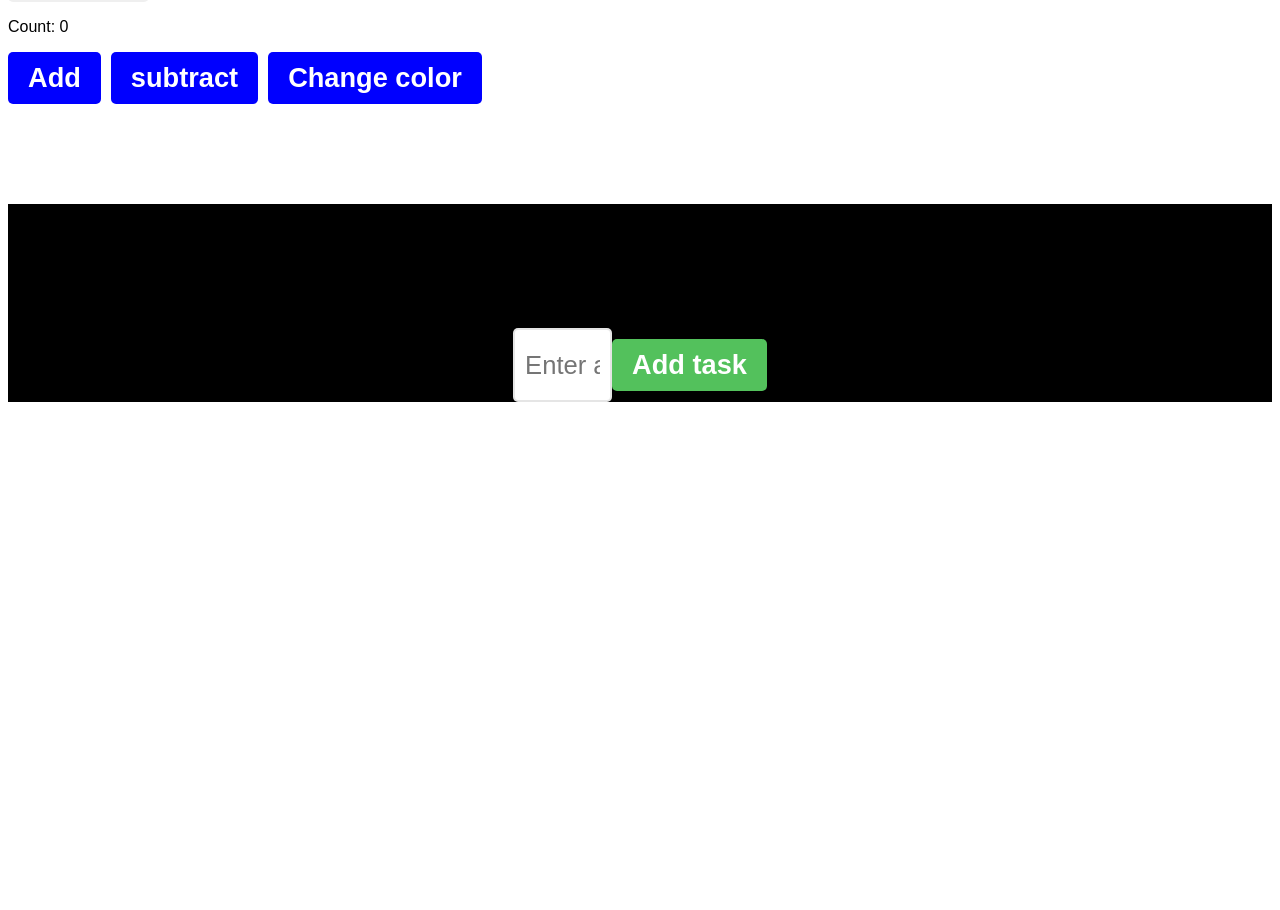
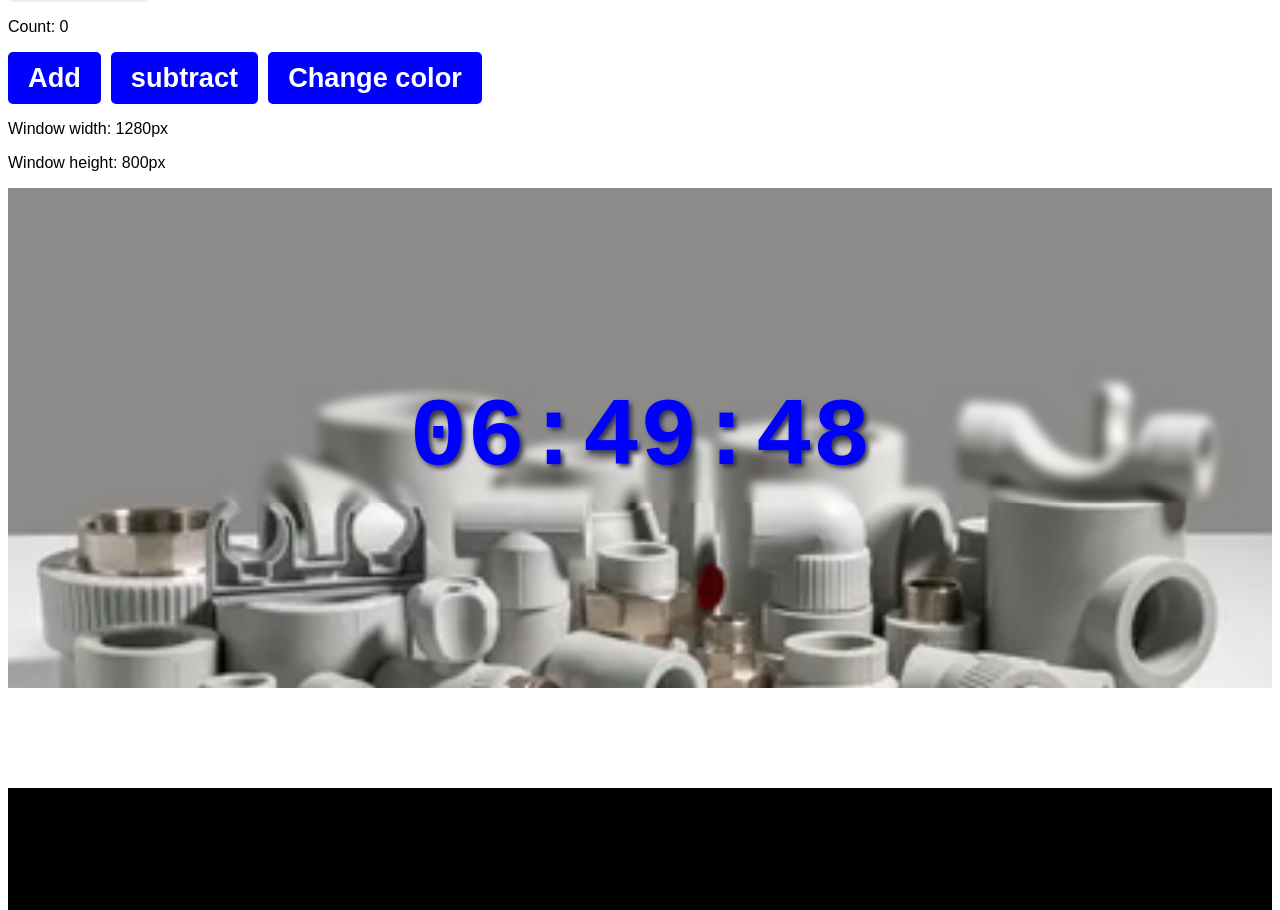
Before and after one commit to MetaDaniel/my-react-app, a React (Vite) app: page / in a window 1280 px wide. Shown: the part 3677-4587 px from the top of the page. Before the commit the page ends 4095 px from the top, so only its background shows below. Built offline with nearby package versions, Linux system fonts and the light colour scheme.

Commit message:
version 4

```diff
--- a/src/App.jsx
+++ b/src/App.jsx
@@ -14,6 +14,8 @@ import MyComponent2 from "./MyComponent2.jsx"
 import MyComponent3 from "./MyComponent3.jsx"
 import TodoList from "./ToDolist.jsx"
 import MyComponent4 from "./MyComponent4.jsx"
+import MyComponent5 from "./MyComponent5.jsx"
+import DigitalClock from "./DigitalClock.jsx"
 
 
 function App() {
@@ -39,6 +41,8 @@ function App() {
       <MyComponent2  /*Updating state of arrays in react*/ />
       <MyComponent3  /*Updating state of arrays of objects*/ />
       <MyComponent4  /*useEffect in react-hook*/ />
+      <MyComponent5  /*width and height adjustment with user effect*/ />
+      <DigitalClock  /*Digital clockt*/ />
       <TodoList  /*Building to do list*/ />
 
 
--- /dev/null
+++ b/src/DigitalClock.jsx
@@ -0,0 +1,52 @@
+import { func } from "prop-types";
+import React,{useState, useEffect} from "react";
+
+function DigitalClock() {
+
+    const [time, setTime]= useState(new Date())
+
+    useEffect(()=>{
+        const intervalId = setInterval(()=>{
+            setTime(new Date())
+        }, 1000)
+
+        return() => {
+            clearInterval(intervalId);
+        }
+
+    } ,[]);
+
+    function formatTime() {
+     let hours = time.getHours();
+     const minutes = time.getMinutes();
+     const seconds = time.getSeconds();
+     const meriem = hours >= 12 ? "pm" : "am"
+
+     hours = hours % 12 || 12
+
+     return `${padZero(hours)}:${padZero(minutes)}:${(padZero)(seconds)}`
+    }
+
+
+
+    function padZero(number) {
+        return (number < 10 ? "0" : "") + number;
+    }
+
+
+
+
+   return(
+    <div className="clock-body">
+
+    <div className="clock-container">
+        <div className="clock">
+            <span>{formatTime()}</span>
+        </div>
+    </div>
+
+    </div>
+   )
+}
+
+export default DigitalClock;
--- a/src/MyComponent5.jsx
+++ b/src/MyComponent5.jsx
@@ -1,7 +1,40 @@
 import React,{useState, useEffect} from "react";
 
 function MyComponent5() {
+    const [width, setWidth] = useState(window.innerWidth)
+    const [height, setHeight] = useState(window.innerHeight)
 
+    useEffect(()=>{
+        window.addEventListener("resize",handleResize)
+        console.log("EVENT LISTENER ADDED");
+
+
+        return() => {
+            window.removeEventListener ("resize", handleResize)
+            console.log("EVENT LISTENER REMOVED");
+
+        }
+    },[])
+
+
+    useEffect(()=>{
+        document.title= `size: ${width} x ${height}`
+    },[width, height])
+
+
+
+
+    function handleResize() {
+        setWidth(window.innerWidth);
+        setHeight(window.innerHeight);
+    }
+
+    return( <>
+        <p>Window width: {width}px </p>
+        <p>Window height: {height}px </p>
+
+        </>
+    )
 }
 
 export default MyComponent5;
--- a/src/index.css
+++ b/src/index.css
@@ -228,3 +228,32 @@ li{
   background-color: blue;
   margin-right: 10px;
 }
+
+.clock-body{
+background-image: url(assets/Accesories.png);
+background-position: center;
+background-repeat: no-repeat;
+background-size: cover;
+height: 500px;
+width: 100%;
+position: relative ;
+margin: 0;
+display: flex;
+justify-content: center;
+align-items: center;
+}
+
+.clock-container{
+backdrop-filter: blur(5px);
+width: 100vw;
+padding:10px 0 ;
+}
+
+.clock{
+color: blue;
+font-size: 6rem;
+font-weight: bold;
+font-family:monospace ;
+text-shadow:3px 3px 5px rgb(49, 49, 79) ;
+text-align: center;
+}
```
Also changed, not shown: src/assets/Accesories.png (added), src/assets/lorry.webp (added).
